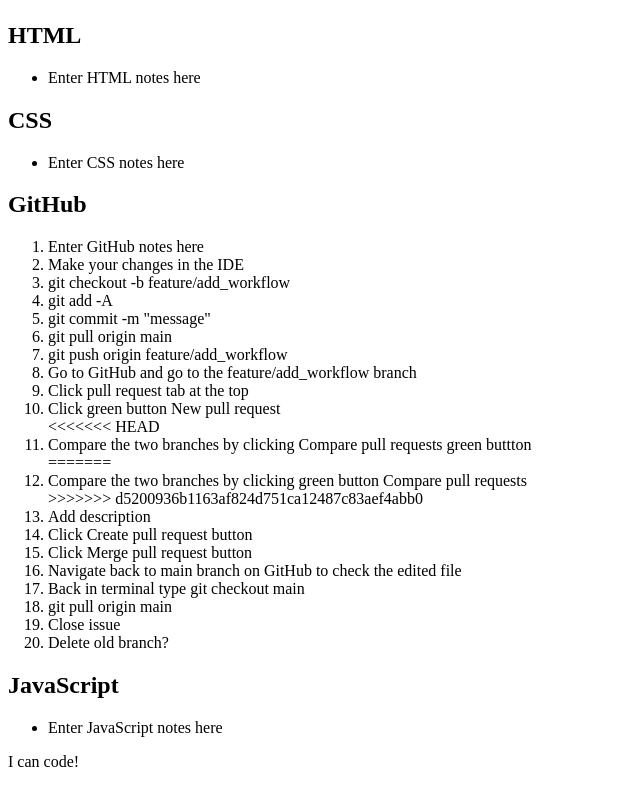
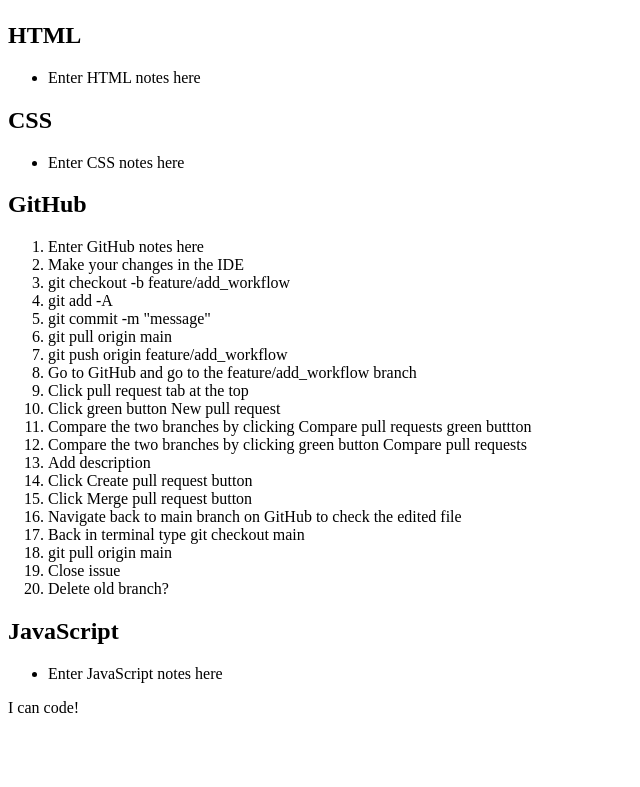
Before and after one commit to dantrovato/prework-study-guide, a plain HTML site: page index.html in a window 1280 px wide. Shown: the part 858-1645 px from the top of the page, without its empty margins (0-640 px from the left). After the commit the page ends 1591 px from the top, so only its background shows below. Drawn offline with Linux system fonts and the light colour scheme.

Commit message:
Remove strange text that appeared after some github workflow error from html

```diff
--- a/index.html
+++ b/index.html
@@ -40,11 +40,8 @@
           <li>Go to GitHub and go to the feature/add_workflow branch</li>
           <li>Click pull request tab at the top</li>
           <li>Click green button New pull request</li>
-<<<<<<< HEAD
           <li>Compare the two branches by clicking Compare pull requests green buttton</li>
-=======
           <li>Compare the two branches by clicking green button Compare pull requests</li>
->>>>>>> d5200936b1163af824d751ca12487c83aef4abb0
           <li>Add description</li>
           <li>Click Create pull request button</li>
           <li>Click Merge pull request button</li>
```
